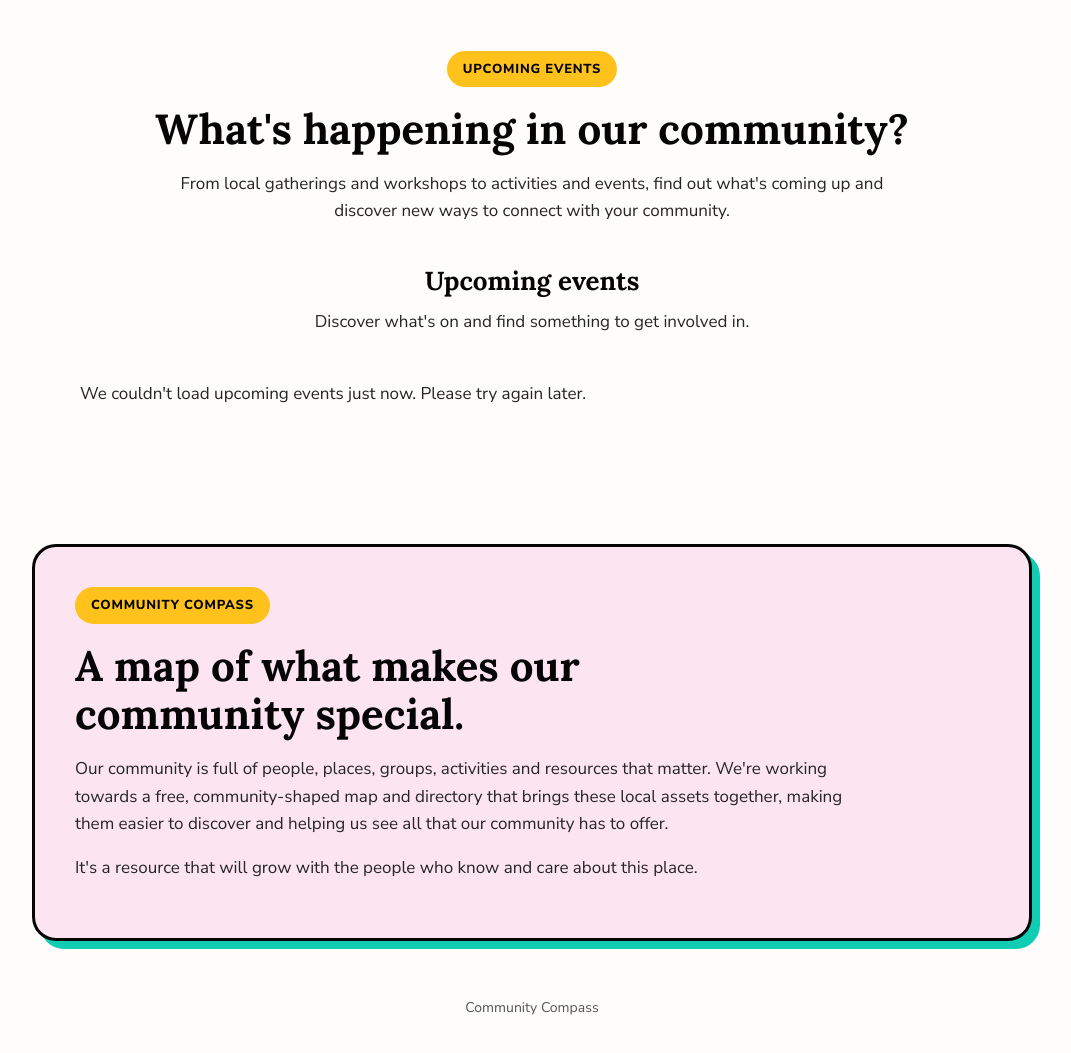
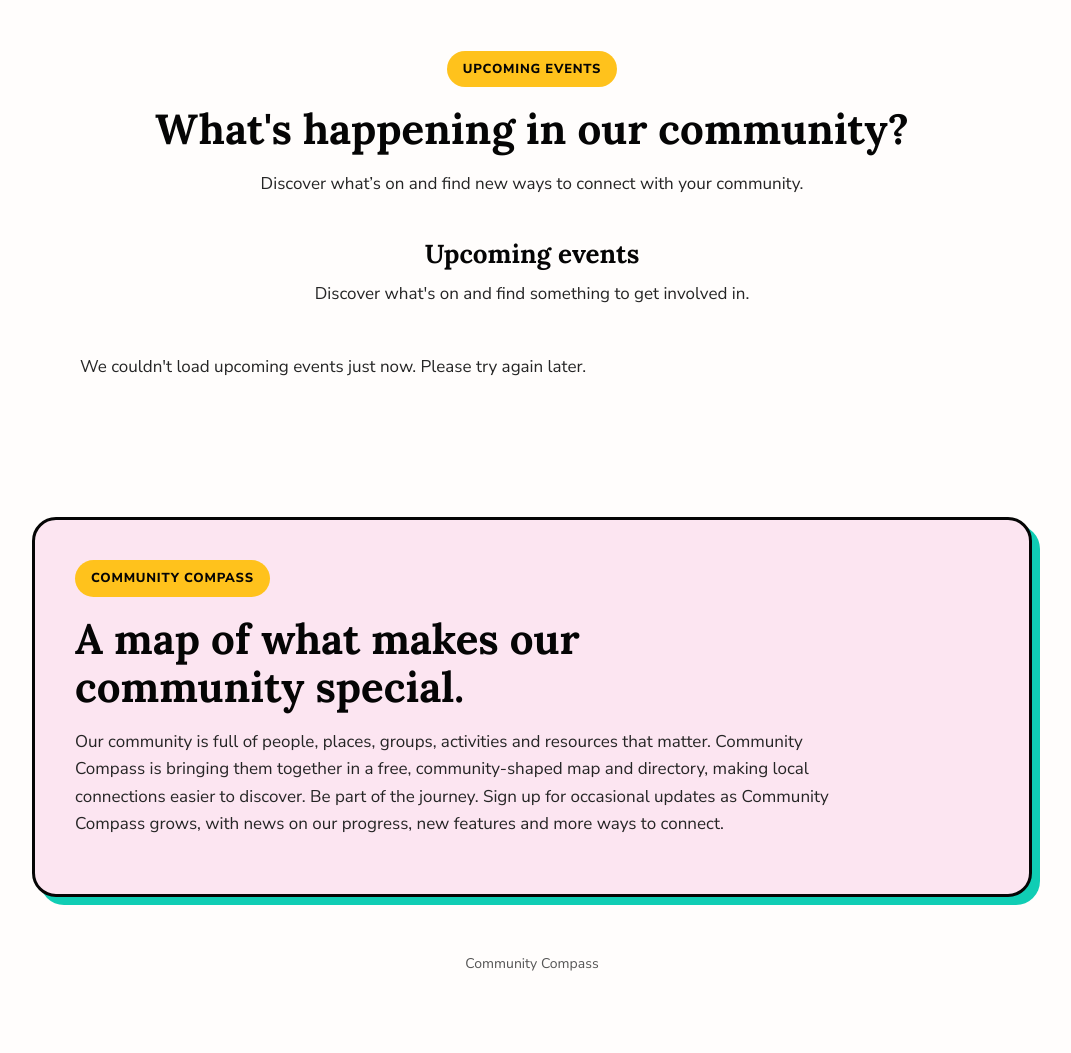
Before and after one commit to crabrangoon/ccevents2, a plain HTML site: page index.html in a window 1280 px wide. Shown: the part 599-1652 px from the top of the page, without its empty margins (108-1179 px from the left). After the commit the page ends 1614 px from the top, so only its background shows below. Drawn offline with nearby package versions, Linux system fonts and the light colour scheme; no server answers.

Commit message:
refine copy

```diff
--- a/index.html
+++ b/index.html
@@ -10,7 +10,7 @@
     content="Discover local events, connect with people, and explore what makes our community special."
   >
 
-  <title>Community Compass | Find your way to community</title>
+  <title>Community Compass | Find Your way to Community</title>
 
   <link rel="preconnect" href="https://fonts.googleapis.com">
   <link rel="preconnect" href="https://fonts.gstatic.com" crossorigin>
@@ -77,9 +77,7 @@
           </h2>
 
           <p>
-            From local gatherings and workshops to activities and events, find
-            out what's coming up and discover new ways to connect with your
-            community.
+            Discover what’s on and find new ways to connect with your community.
           </p>
         </div>
 
@@ -111,17 +109,14 @@
           </h2>
 
           <p>
-            Our community is full of people, places, groups, activities and
-            resources that matter. We're working towards a free,
-            community-shaped map and directory that brings these local assets
-            together, making them easier to discover and helping us see all
-            that our community has to offer.
+            Our community is full of people, places, groups, activities and resources that matter. Community Compass is bringing them together in a free, community-shaped map and directory, making local connections easier to discover.
+
+Be part of the journey.
+
+Sign up for occasional updates as Community Compass grows, with news on our progress, new features and more ways to connect.
           </p>
 
-          <p>
-            It's a resource that will grow with the people who know and care
-            about this place.
-          </p>
+
         </div>
       </section>
 
```
